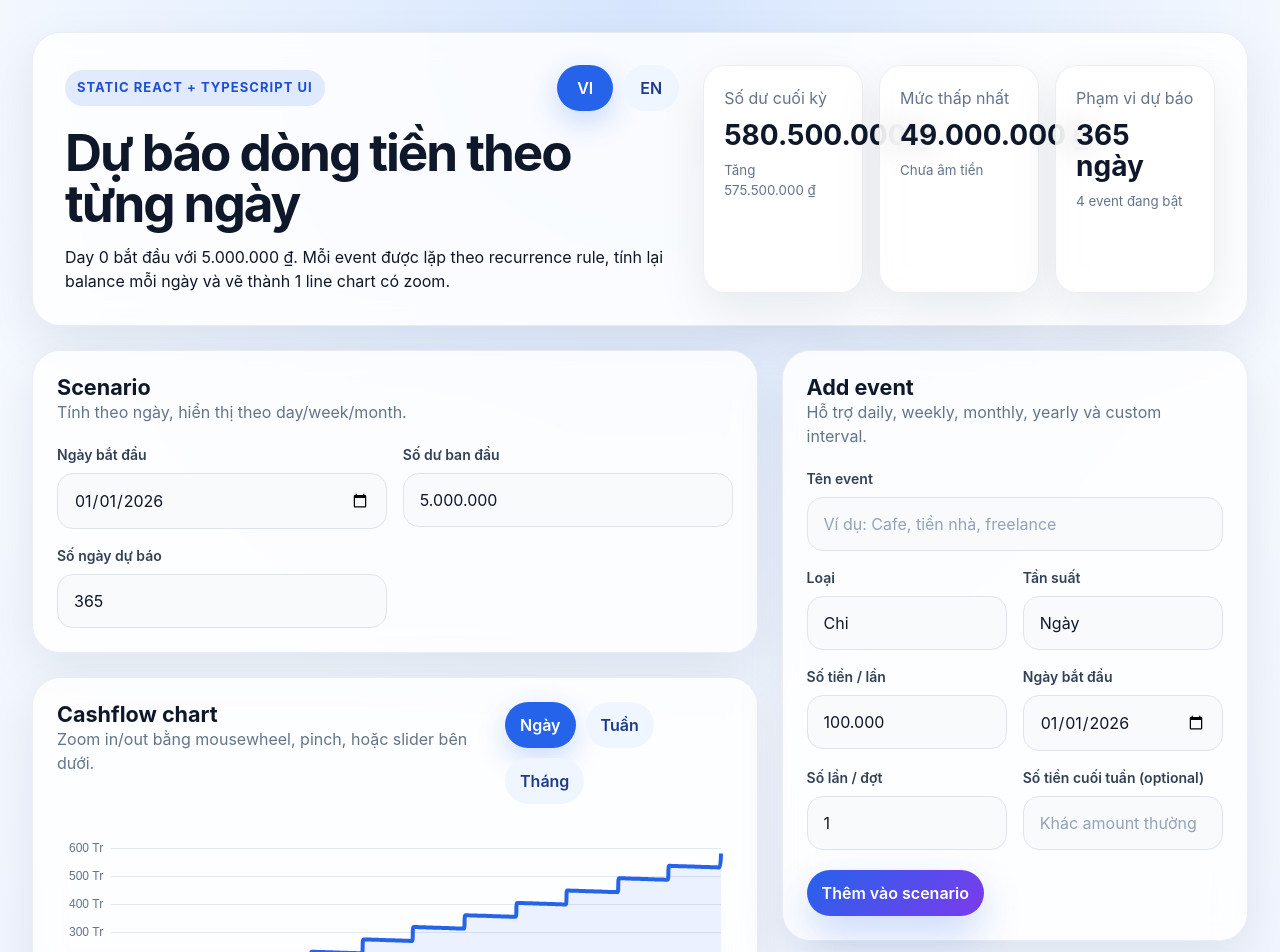
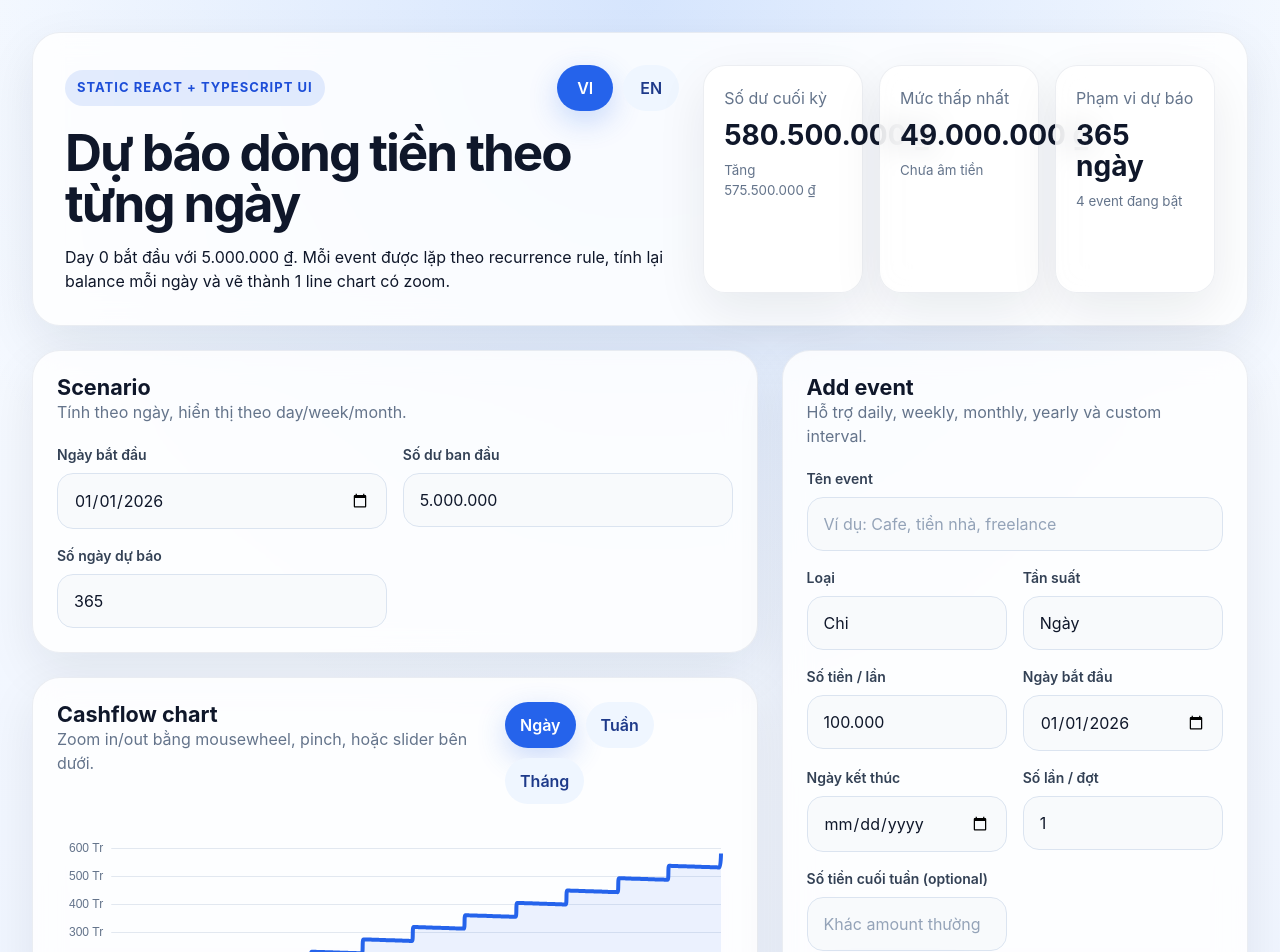
Before and after one commit to tri218138/cashflow, a React (Vite) app: page / in a window 1280 px wide. Shown: the top 952 px of the page. Built offline with nearby package versions, Linux system fonts and the light colour scheme.

Commit message:
feat: add End date

```diff
--- a/src/App.tsx
+++ b/src/App.tsx
@@ -47,6 +47,7 @@ type EventFormState = {
   amount: number
   weekendAmount: string
   startDate: string
+  endDate: string
   timesPerOccurrence: number
   intervalDays: number
   dayOfMonth: number
@@ -71,6 +72,7 @@ function createDefaultForm(startDate: string): EventFormState {
     amount: 100_000,
     weekendAmount: '',
     startDate,
+    endDate: '',
     timesPerOccurrence: 1,
     intervalDays: 7,
     dayOfMonth: 1,
@@ -87,6 +89,7 @@ function createFormFromEvent(event: CashflowEvent): EventFormState {
     amount: event.amount,
     weekendAmount: event.weekendAmount ? String(event.weekendAmount) : '',
     startDate: event.startDate,
+    endDate: event.endDate ?? '',
     timesPerOccurrence: event.timesPerOccurrence,
     intervalDays: event.intervalDays ?? 7,
     dayOfMonth: event.dayOfMonth ?? 1,
@@ -110,6 +113,10 @@ function buildEventFromForm(
     startDate: formState.startDate,
     enabled: baseEvent?.enabled ?? true,
     timesPerOccurrence: Math.max(1, formState.timesPerOccurrence),
+  }
+
+  if (formState.endDate) {
+    event.endDate = formState.endDate
   }
 
   if (formState.frequency === 'daily' && formState.weekendAmount) {
@@ -462,6 +469,16 @@ function App() {
             type="date"
             value={currentForm.startDate}
             onChange={(event) => onUpdate('startDate', event.target.value)}
+          />
+        </label>
+
+        <label className="field">
+          <span>{t.endDate}</span>
+          <input
+            type="date"
+            min={currentForm.startDate || undefined}
+            value={currentForm.endDate}
+            onChange={(event) => onUpdate('endDate', event.target.value)}
           />
         </label>
 
--- a/src/i18n.ts
+++ b/src/i18n.ts
@@ -27,6 +27,7 @@ type RawTranslation = {
   scenario: string
   scenarioDescription: string
   startDate: string
+  endDate: string
   initialBalance: string
   forecastDays: string
   cashflowChart: string
@@ -70,6 +71,7 @@ type RawTranslation = {
   eachMonth: string
   everyYearOn: string
   everyYearSuffix: string
+  untilDate: string
   everyCustomDays: string
   multiplier: string
   groupLabels: Record<GroupMode, string>
--- a/src/lib/cashflow.ts
+++ b/src/lib/cashflow.ts
@@ -153,27 +153,33 @@ export function formatEventRule(event: CashflowEvent, locale: Locale = 'vi') {
       : formatVnd(event.amount, locale)
 
   const multiplier = event.timesPerOccurrence > 1 ? t.multiplier(event.timesPerOccurrence) : ''
+  const endDateSuffix = event.endDate ? `, ${t.untilDate} ${event.endDate}` : ''
 
   switch (event.frequency) {
     case 'daily':
-      return `${t.everyDayFrom} ${event.startDate}, ${amount}${multiplier}`
+      return `${t.everyDayFrom} ${event.startDate}${endDateSuffix}, ${amount}${multiplier}`
     case 'weekly':
-      return `${t.everyWeekOn} ${formatWeekdays(event.weekDays ?? [], locale)}, ${amount}${multiplier}`
+      return `${t.everyWeekOn} ${formatWeekdays(event.weekDays ?? [], locale)}${endDateSuffix}, ${amount}${multiplier}`
     case 'monthly':
-      return `${t.everyMonthOn} ${event.dayOfMonth ?? 1} ${t.eachMonth}, ${amount}${multiplier}`
+      return `${t.everyMonthOn} ${event.dayOfMonth ?? 1} ${t.eachMonth}${endDateSuffix}, ${amount}${multiplier}`
     case 'yearly':
-      return `${t.everyYearOn} ${event.dayOfMonth ?? 1}/${event.monthOfYear ?? 1} ${t.everyYearSuffix}, ${amount}${multiplier}`
+      return `${t.everyYearOn} ${event.dayOfMonth ?? 1}/${event.monthOfYear ?? 1} ${t.everyYearSuffix}${endDateSuffix}, ${amount}${multiplier}`
     case 'custom':
-      return `${t.everyCustomDays(event.intervalDays ?? 1)}, ${amount}${multiplier}`
+      return `${t.everyCustomDays(event.intervalDays ?? 1)}${endDateSuffix}, ${amount}${multiplier}`
     default:
-      return `${FREQUENCY_LABELS[locale][event.frequency]}, ${amount}${multiplier}`
+      return `${FREQUENCY_LABELS[locale][event.frequency]}${endDateSuffix}, ${amount}${multiplier}`
   }
 }
 
 function occursOnDate(event: CashflowEvent, currentDate: Date) {
   const eventStart = parseDate(event.startDate)
+  const eventEnd = event.endDate ? parseDate(event.endDate) : null
 
   if (isBefore(currentDate, eventStart)) {
+    return false
+  }
+
+  if (eventEnd && isAfter(currentDate, eventEnd)) {
     return false
   }
 
--- a/src/locales/en.json
+++ b/src/locales/en.json
@@ -14,6 +14,7 @@
   "scenario": "Scenario",
   "scenarioDescription": "Calculated daily, viewable by day, week, or month.",
   "startDate": "Start date",
+  "endDate": "End date",
   "initialBalance": "Initial balance",
   "forecastDays": "Forecast days",
   "cashflowChart": "Cashflow chart",
@@ -57,6 +58,7 @@
   "eachMonth": "each month",
   "everyYearOn": "Repeats on",
   "everyYearSuffix": "every year",
+  "untilDate": "until",
   "everyCustomDays": "Repeats every {{days}} days",
   "multiplier": " x {{count}}",
   "groupLabels": {
--- a/src/locales/vi.json
+++ b/src/locales/vi.json
@@ -14,6 +14,7 @@
   "scenario": "Scenario",
   "scenarioDescription": "Tính theo ngày, hiển thị theo day/week/month.",
   "startDate": "Ngày bắt đầu",
+  "endDate": "Ngày kết thúc",
   "initialBalance": "Số dư ban đầu",
   "forecastDays": "Số ngày dự báo",
   "cashflowChart": "Cashflow chart",
@@ -57,6 +58,7 @@
   "eachMonth": "hàng tháng",
   "everyYearOn": "Lặp ngày",
   "everyYearSuffix": "mỗi năm",
+  "untilDate": "đến",
   "everyCustomDays": "Lặp mỗi {{days}} ngày",
   "multiplier": " x {{count}}",
   "groupLabels": {
--- a/src/types.ts
+++ b/src/types.ts
@@ -11,6 +11,7 @@ export interface CashflowEvent {
   frequency: EventFrequency
   amount: number
   startDate: string
+  endDate?: string
   enabled: boolean
   timesPerOccurrence: number
   weekendAmount?: number
```
